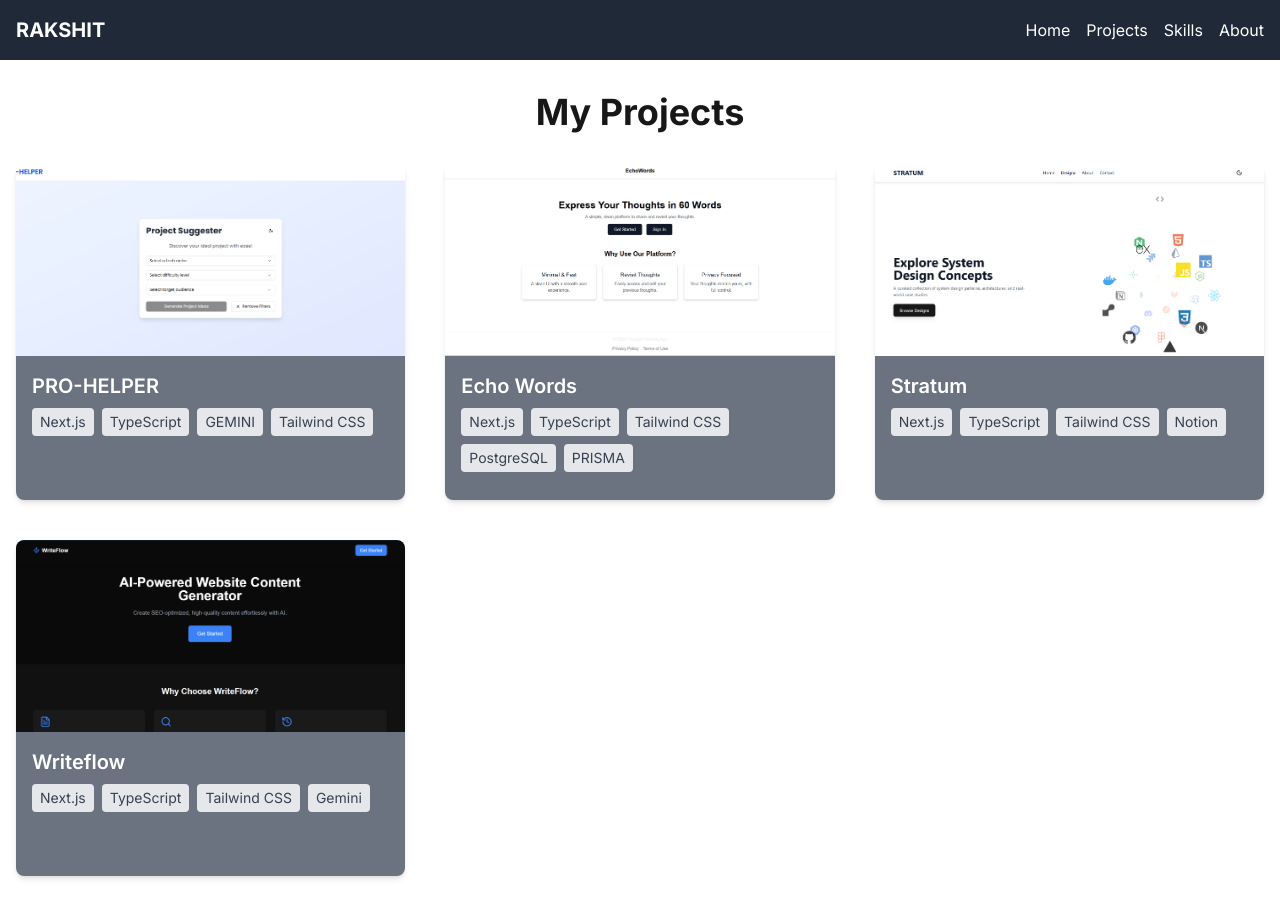
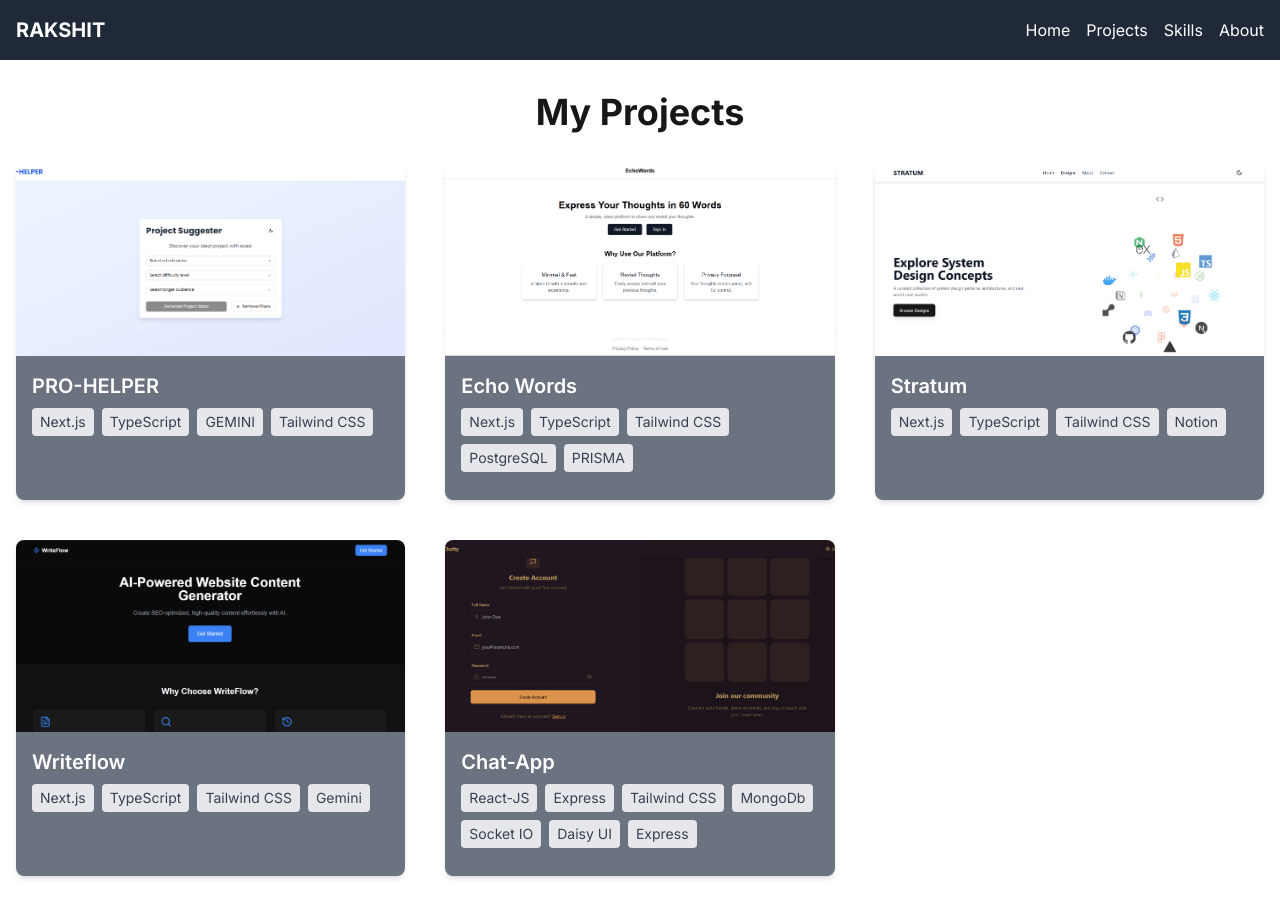
Before and after one commit to krrakshit/portfolio, a Next.js app: page /projects in a window 1280 px wide. Built offline with nearby package versions, Linux system fonts and the light colour scheme.

Commit message:
added Chat-App project with details and technologies

```diff
--- a/app/projects/page.tsx
+++ b/app/projects/page.tsx
@@ -33,6 +33,14 @@ const projects = [
     technologies: ["Next.js", "TypeScript", "Tailwind CSS","Gemini",],
     link: "https://writeflow.rexit.live",
   }
+  , {
+    id: 5,
+    title: "Chat-App",
+    description: "Realtime chat application",
+    image: "/chat.png",
+    technologies: ["React-JS", "Express", "Tailwind CSS","MongoDb","Socket IO","Daisy UI","Express"],
+    link: "https://chat.rexit.live",
+  }
   // Add more projects as needed
 ]
 
```
Also changed, not shown: public/chat.png (added).
